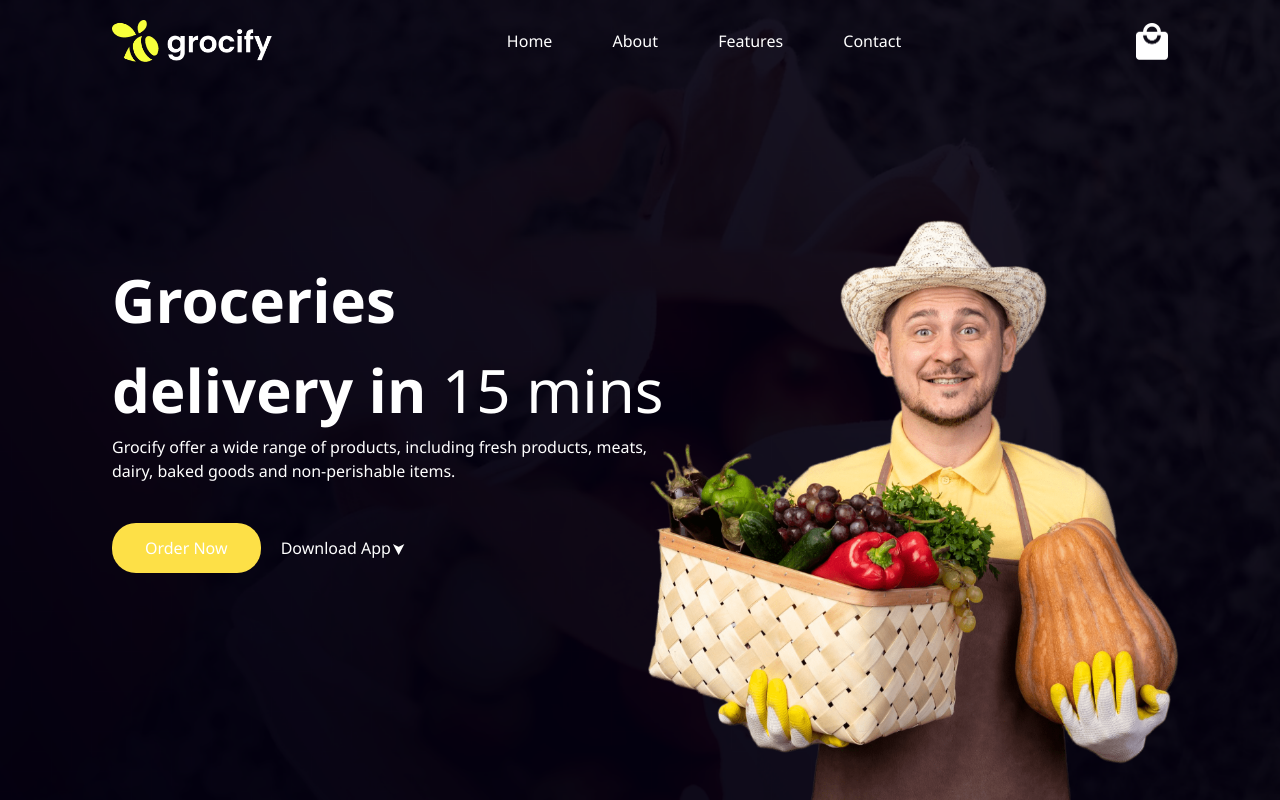
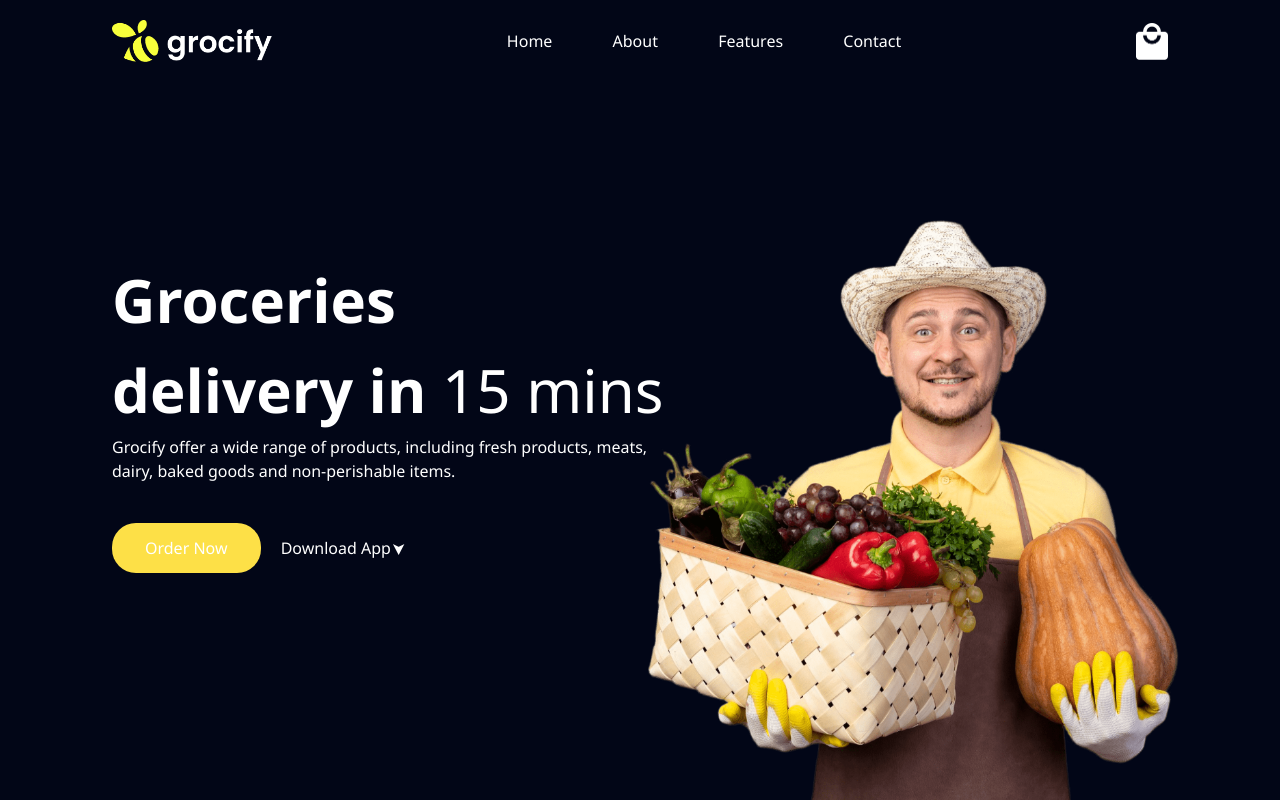
Before and after one commit to KyawZawHtet/tailwind-grocify, a plain HTML site: page index.html in a window 1280 px wide. Drawn offline with nearby package versions, Linux system fonts and the light colour scheme.

Commit message:
background color change

```diff
--- a/index.html
+++ b/index.html
@@ -9,8 +9,9 @@
     <script src="https://cdn.tailwindcss.com"></script>
   </head>
   <body>
+    <!-- bg-[url('./images/image.png')] -->
     <div
-      class="container min-h-screen bg-[url('./images/image.png')] bg-center max-w-full bg-cover px-28 py-5 relative"
+      class="container min-h-screen bg-slate-950 bg-center max-w-full bg-cover px-28 py-5 relative"
     >
       <nav class="flex items-center">
         <img src="./images/logo.png" class="w-40 cursor-pointer" />
```
